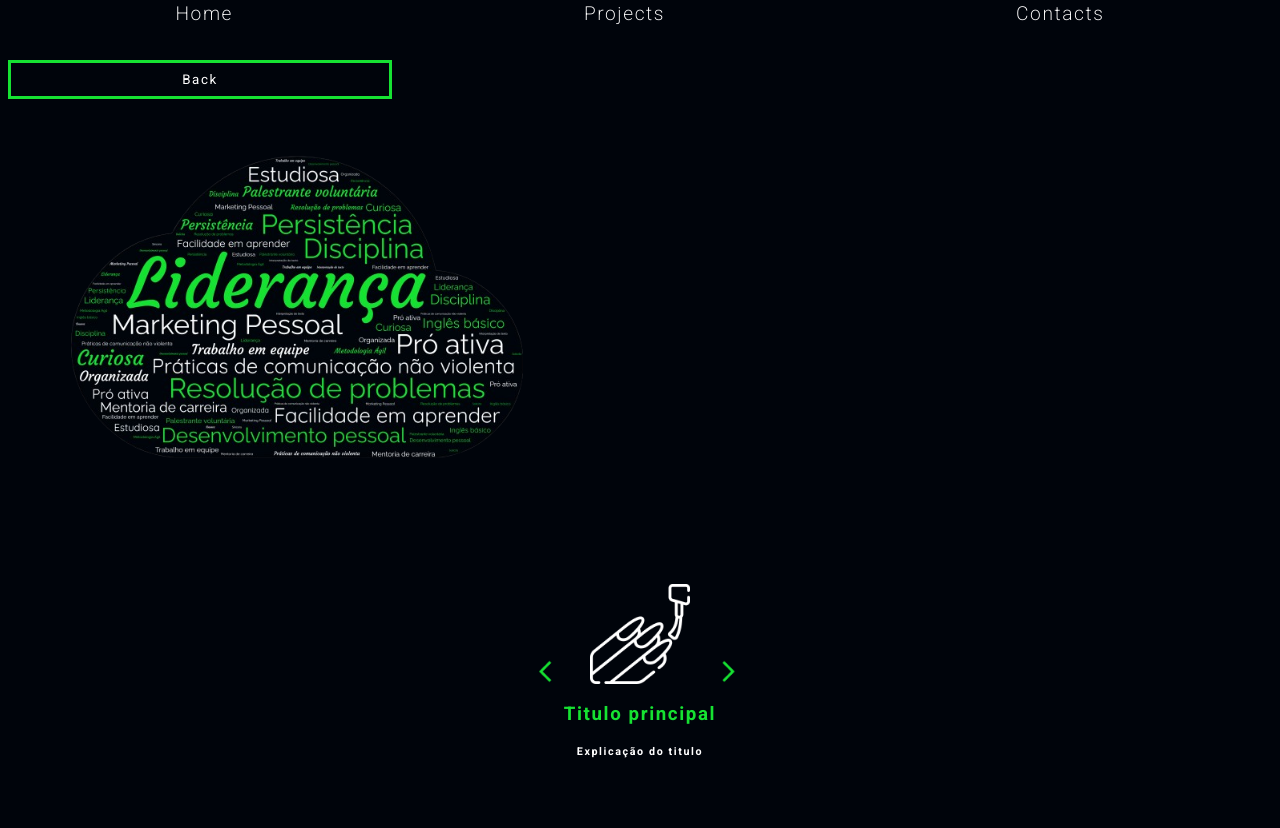
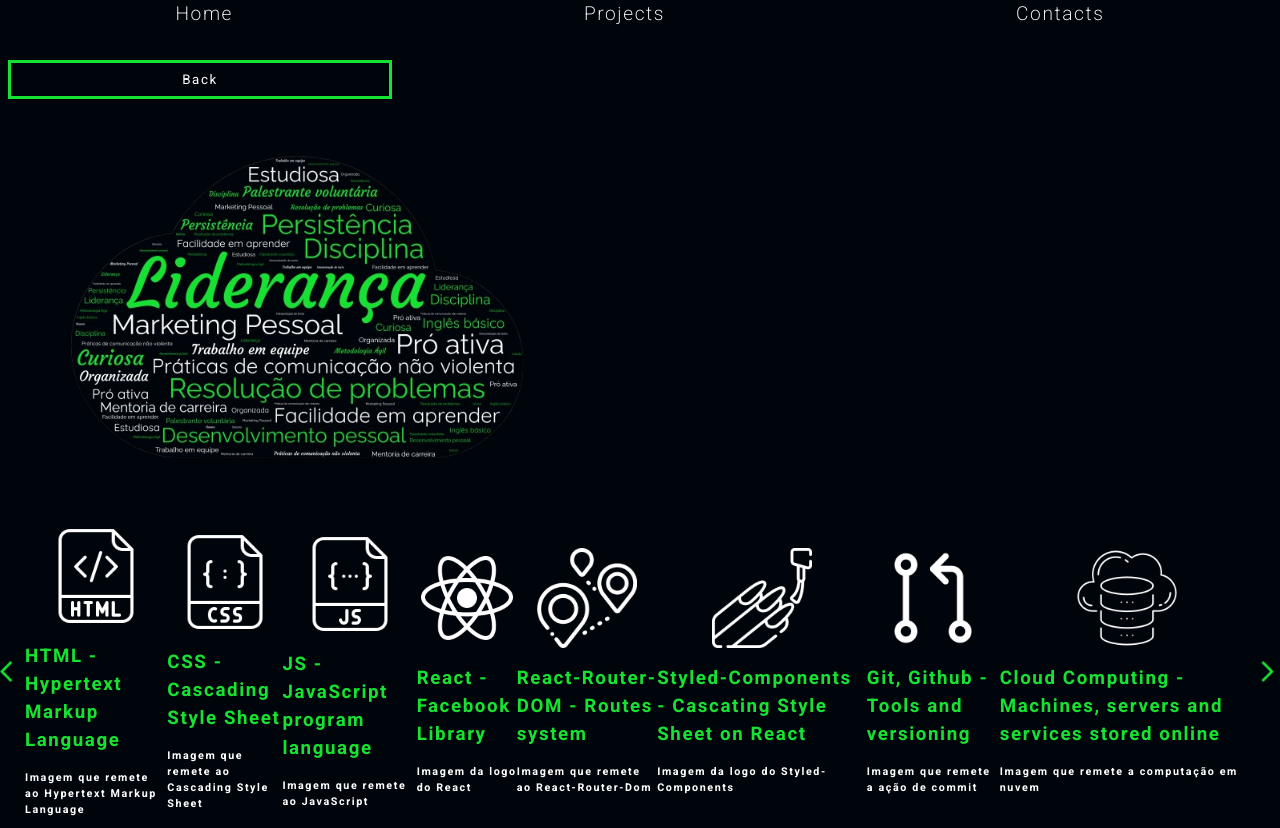
Before and after one commit to lolimamota/PortfiolioDoisPontoZero, a React (Vite) app in the folder portfolio/: page /SkillsAndTools in a window 1280 px wide. Built offline with nearby package versions, Linux system fonts and the light colour scheme.

Commit message:
fix: finalização de card

```diff
--- a/portfolio/src/Components/Home/Card.jsx
+++ b/portfolio/src/Components/Home/Card.jsx
@@ -1,6 +1,5 @@
 import React from "react";
 import styled from 'styled-components';
-import LogoTeste from './Image/styled.png';
 
 
 //--------------------ESTILIZAÇÃO------------------
@@ -23,12 +22,12 @@ const Section = styled.section`
     }
 `;
 
-export default function Card(){
+export default function Card({image, title, description}){
     return(
         <Section>
-            <img src={LogoTeste} alt="" />
-            <h3 className="spanCard">Titulo principal</h3>
-            <h6>Explicação do titulo</h6>
+            <img src={image} alt={title} />
+            <h3 className="spanCard">{title}</h3>
+            <h6>{description}</h6>
         </Section>
     )
 }
--- a/portfolio/src/Components/Home/SkillsAndTools.jsx
+++ b/portfolio/src/Components/Home/SkillsAndTools.jsx
@@ -42,13 +42,9 @@ function SkillsAndTools() {
         </S.DivSkills>
         <S.DivCarrousel>
           <img src={Back} alt="seta de voltar ao anterior" onClick={(prevImage)=>{(prevImage + 1)}}/>
-          {/* <div>
-              {tools.map((item) =>(
-                <img image={item.src} altText={item.alt}/>,
-                <h4>{item.title}</h4>
-              ))}
-          </div> */}
-          <Card/>
+          {tools.map(card => (
+            <Card key={card.title} image={card.image} title={card.title} description={card.altText}/>
+            ))}
           <img src={Go} alt="seta de ir para o próximo" />
         </S.DivCarrousel>
 
```
